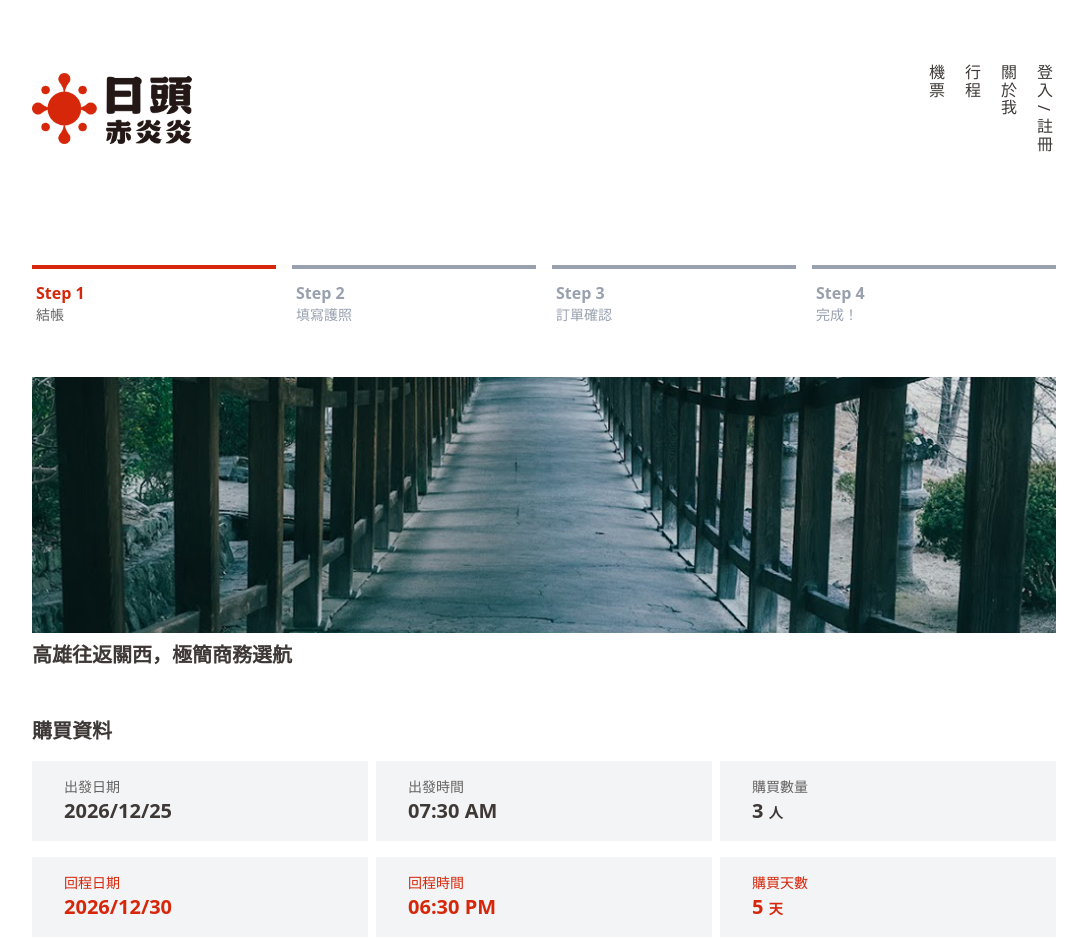
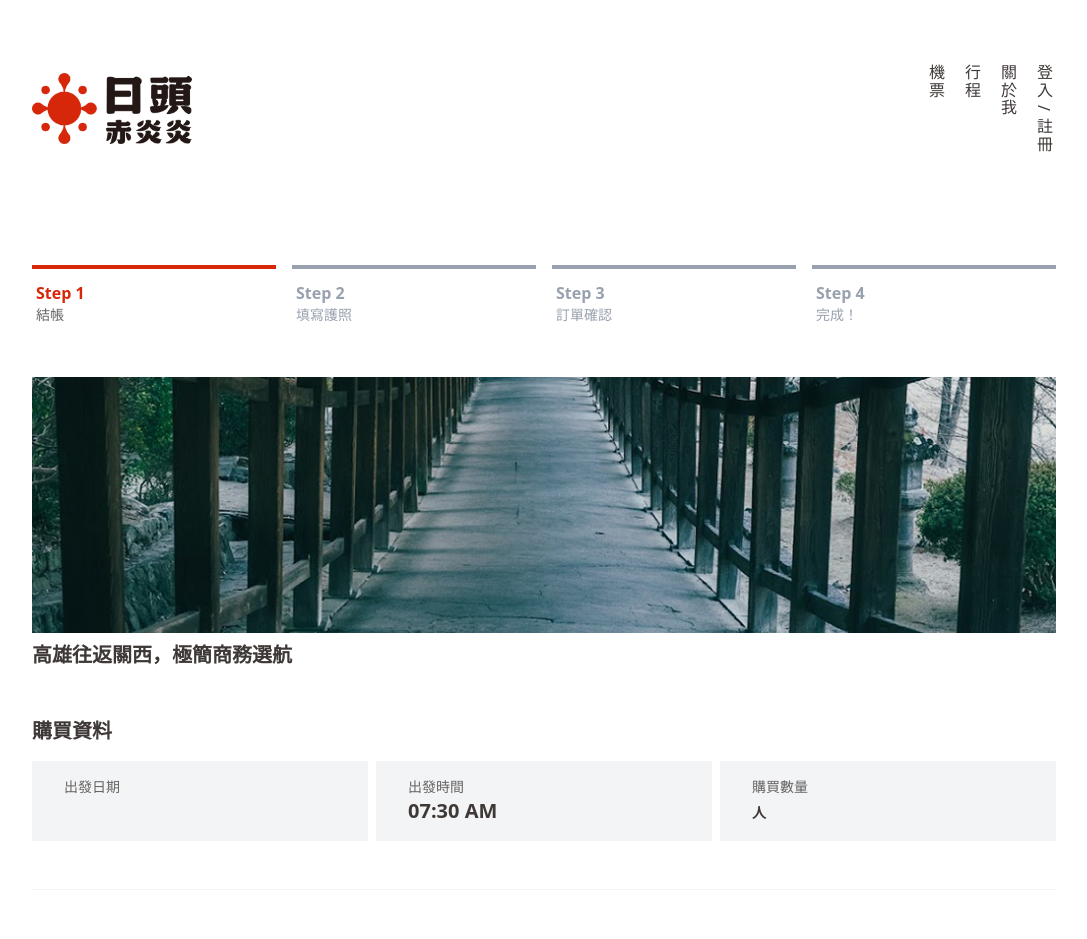
Before and after one commit to TT3x3/japan-hot-hot, a Vue app: page /checkout/1 in a window 1280 px wide. Shown: the top 939 px of the page, without its empty margins (96-1183 px from the left). Built offline with nearby package versions, Linux system fonts and the light colour scheme; what v-calendar would draw is missing.

Commit message:
Add Pinia and update related code

```diff
--- a/package.json
+++ b/package.json
@@ -9,8 +9,10 @@
   },
   "dependencies": {
     "@fortawesome/fontawesome-free": "^7.1.0",
+    "@vue/composition-api": "^1.7.2",
     "axios": "^1.6.0",
     "core-js": "^3.8.3",
+    "pinia": "^2.0.36",
     "v-calendar": "^2.4.2",
     "vue": "^2.6.14",
     "vue-router": "^3.6.5",
--- a/src/main.js
+++ b/src/main.js
@@ -3,6 +3,7 @@ import App from "./App.vue";
 import router from "./router";
 import VCalendar from "v-calendar";
 import vSelect from "vue-select";
+import { createPinia, PiniaVuePlugin } from "pinia";
 import "vue-select/dist/vue-select.css";
 import "./assets/main.css";
 import "@fortawesome/fontawesome-free/css/all.min.css";
@@ -12,9 +13,12 @@ import { auth } from "@/utils/auth";
 
 Vue.config.productionTip = false;
 Vue.use(VCalendar);
+Vue.use(PiniaVuePlugin);
 Vue.component("CustomPagination", CustomPagination);
 Vue.component("v-select", vSelect);
 Vue.prototype.$auth = auth;
+
+const pinia = createPinia();
 
 router.beforeEach((to, from, next) => {
   document.body.scrollTop = 0;
@@ -24,6 +28,7 @@ router.beforeEach((to, from, next) => {
 });
 
 new Vue({
+  pinia,
   router,
   render: (h) => h(App),
 }).$mount("#app");
--- a/src/pages/Checkout.vue
+++ b/src/pages/Checkout.vue
@@ -43,7 +43,7 @@
                 <div class="flex flex-row gap-2">
                     <div class="bg-gray-100 md:px-8 px-2 py-4 w-full">
                         <p class="text-sm text-base-light">出發日期</p>
-                        <p class="font-bold md:text-xl text-md text-base-heavy">2026/12/25</p>
+                        <p class="font-bold md:text-xl text-md text-base-heavy">{{ orderInfo.startDate }}</p>
                     </div>
                     <div class="bg-gray-100 md:px-8 px-2 py-4 w-full">
                         <p class="text-sm text-base-light">出發時間</p>
@@ -51,21 +51,8 @@
                     </div>
                     <div class="bg-gray-100 md:px-8 px-2 py-4 w-full">
                         <p class="text-sm text-base-light">購買數量</p>
-                        <p class="font-bold md:text-xl text-md text-base-heavy">3 <span class="text-sm">人</span></p>
-                    </div>
-                </div>
-                <div class="flex flex-row gap-2">
-                    <div class="bg-gray-100 md:px-8 px-2 py-4 w-full">
-                        <p class="text-sm text-hot-red">回程日期</p>
-                        <p class="font-bold md:text-xl text-md text-hot-red">2026/12/30</p>
-                    </div>
-                    <div class="bg-gray-100 md:px-8 px-2 py-4 w-full">
-                        <p class="text-sm text-hot-red">回程時間</p>
-                        <p class="font-bold md:text-xl text-md text-hot-red">06:30 PM</p>
-                    </div>
-                    <div class="bg-gray-100 md:px-8 px-2 py-4 w-full">
-                        <p class="text-sm text-hot-red">購買天數</p>
-                        <p class="font-bold md:text-xl text-md text-hot-red">5 <span class="text-sm">天</span></p>
+                        <p class="font-bold md:text-xl text-md text-base-heavy">{{ orderInfo.peopleCount }}<span
+                                class="text-sm">人</span></p>
                     </div>
                 </div>
             </div>
@@ -184,13 +171,13 @@
                         <div
                             class="flex md:flex-row flex-col md:items-center items-start justify-between bg-gray-100 p-6">
                             <p>總金額</p>
-                            <p class="font-bold text-xl text-hot-red">NT$ 280,000</p>
+                            <p class="font-bold text-xl text-hot-red">{{ orderInfo.totalAmount | dollarSign | currency }}</p>
                         </div>
                     </div>
                     <div class="flex flex-row gap-4">
                         <button @click.prevent="submitBtn()"
                             class="bg-hot-red hover:bg-red-500 active:bg-red-700 px-10 py-3 w-full font-bold text-center text-white">確認</button>
-                        <button
+                        <button @click.prevent="$router.back(-1)"
                             class="bg-gray-400 hover:bg-gray-300 active:bg-gray-500 px-10 py-3 w-full text-center text-white">返回</button>
                     </div>
                 </div>
@@ -201,11 +188,13 @@
 
 <script>
 import cities from '@/json/city.json';
+import { useOrderStore } from '@/stores/order';
 
 export default {
     name: 'CheckoutPage',
     data() {
         return {
+            store: useOrderStore(),
             cities,
             selectCity: null,
             selectArea: null,
@@ -285,6 +274,9 @@ export default {
         }
     },
     computed: {
+        orderInfo() {
+            return this.store.orderInit;
+        },
         areaOptions() {
             return this.selectCity ? this.selectCity.AreaList : []
         }
@@ -293,6 +285,6 @@ export default {
         selectCity() {
             this.selectArea = null
         }
-    }
+    },
 }
 </script>
--- a/src/pages/TicketDetail.vue
+++ b/src/pages/TicketDetail.vue
@@ -98,8 +98,9 @@
                                 <td
                                     class="px-6 md:py-4 table-fixed md:w-36 w-28 text-center text-base-light bg-gray-100">
                                     行李相關</td>
-                                <td class="md:px-4 px-2 py-4 text-base-heavy">隨身行李 {{ ticket.baggage?.carryon }}，
-                                    托運行李 {{ ticket.baggage?.checked }}<br />
+                                <td class="md:px-4 px-2 py-4 text-base-heavy">隨身行李 {{ ticket.baggage &&
+                                    ticket.baggage.carryon }}，
+                                    托運行李 {{ ticket.baggage && ticket.baggage.checked }}<br />
                                     <span class="text-xs text-gray-400">* 請留意各家航空公司對行李重量、尺寸及內容物的規定</span>
                                 </td>
                             </tr>
@@ -251,11 +252,13 @@
 
 <script>
 import http from '@/api/http'
+import { useOrderStore } from '@/stores/order';
 
 export default {
     name: 'TicketDetail',
     data() {
         return {
+            store: useOrderStore(),
             apiBase: process.env.VUE_APP_API_PATH,
             ticket: "",
             highlighted: false,
@@ -298,24 +301,14 @@ export default {
         async createOrder() {
             this.confirmBooking();
             if (!this.isFormValid) return;
-            try {
-                const orderDetail = {
-                    productId: this.$route.params.id,
-                    startDate: new Date(this.date).toISOString().split('T')[0],
-                    endDate: new Date(this.returnDate).toISOString().split('T')[0],
-                    peopleCount: this.ticketCount,
-                };
-                const token = localStorage.getItem('token');
-                const res = await http.post(`${this.apiBase}/orders/flight/init`, orderDetail, {
-                    headers: {
-                        Authorization: `Bearer ${token}`,
-                    }
-                });
-                sessionStorage.setItem('orderInit', JSON.stringify(res.data));
-                this.$router.push(`/checkout/${res.data.orderId}`);
-            } catch (error) {
-                alert(error);
-            }
+            await this.store.createOrder({
+                productId: this.$route.params.id,
+                startDate: new Date(this.date).toISOString().split("T")[0],
+                endDate: new Date(this.returnDate).toISOString().split("T")[0],
+                peopleCount: this.ticketCount,
+                apiBase: this.apiBase,
+                router: this.$router,
+            })
         },
         scrollToBooking() {
             const bookingSection = this.$refs.bookingSection;
--- /dev/null
+++ b/src/stores/order.js
@@ -0,0 +1,41 @@
+import { defineStore } from "pinia";
+import http from "@/api/http";
+
+export const useOrderStore = defineStore("order", {
+  state: () => ({
+    orderInit: {},
+  }),
+  actions: {
+    async createOrder({
+      productId,
+      startDate,
+      endDate,
+      peopleCount,
+      apiBase,
+      router,
+    }) {
+      try {
+        const orderDetail = {
+          productId,
+          startDate: new Date(startDate).toISOString().split("T")[0],
+          endDate: new Date(endDate).toISOString().split("T")[0],
+          peopleCount,
+        };
+        const token = localStorage.getItem("token");
+        const res = await http.post(
+          `${apiBase}/orders/flight/init`,
+          orderDetail,
+          {
+            headers: {
+              Authorization: `Bearer ${token}`,
+            },
+          }
+        );
+        this.orderInit = res.data;
+        router.push(`/checkout/${res.data.orderId}`);
+      } catch (error) {
+        alert(error);
+      }
+    },
+  },
+});
--- a/vue.config.js
+++ b/vue.config.js
@@ -5,4 +5,5 @@ module.exports = defineConfig({
     host: "127.0.0.1",
     port: 8080,
   },
+  runtimeCompiler: true,
 });
```
Also changed, not shown: 1 other file (tests, documents, lock files or other folders).
